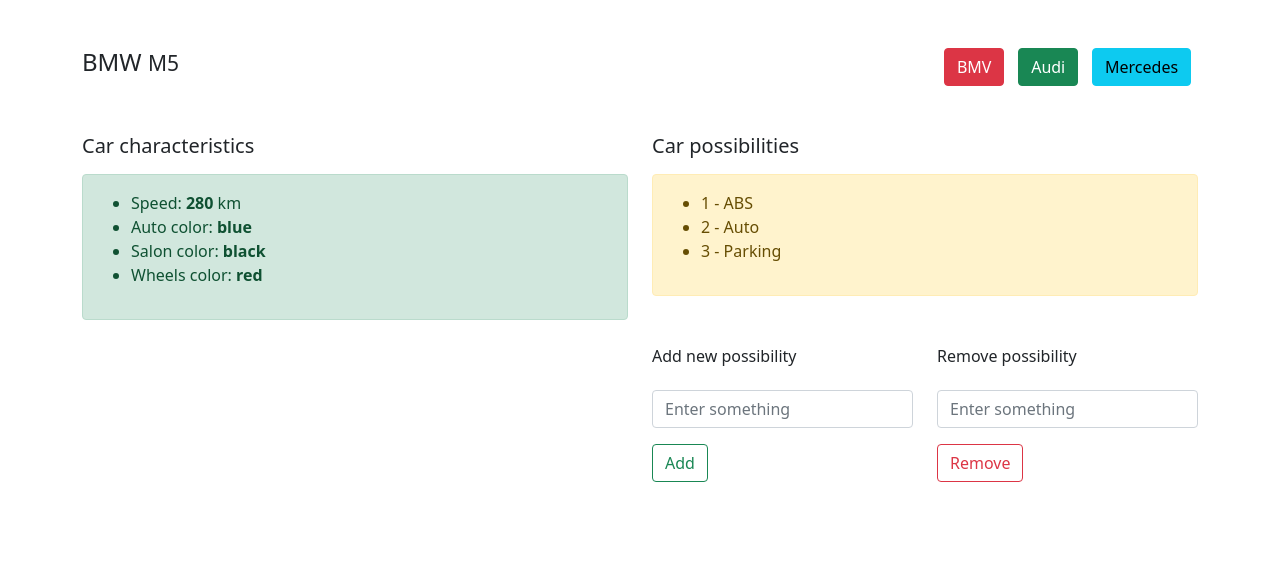
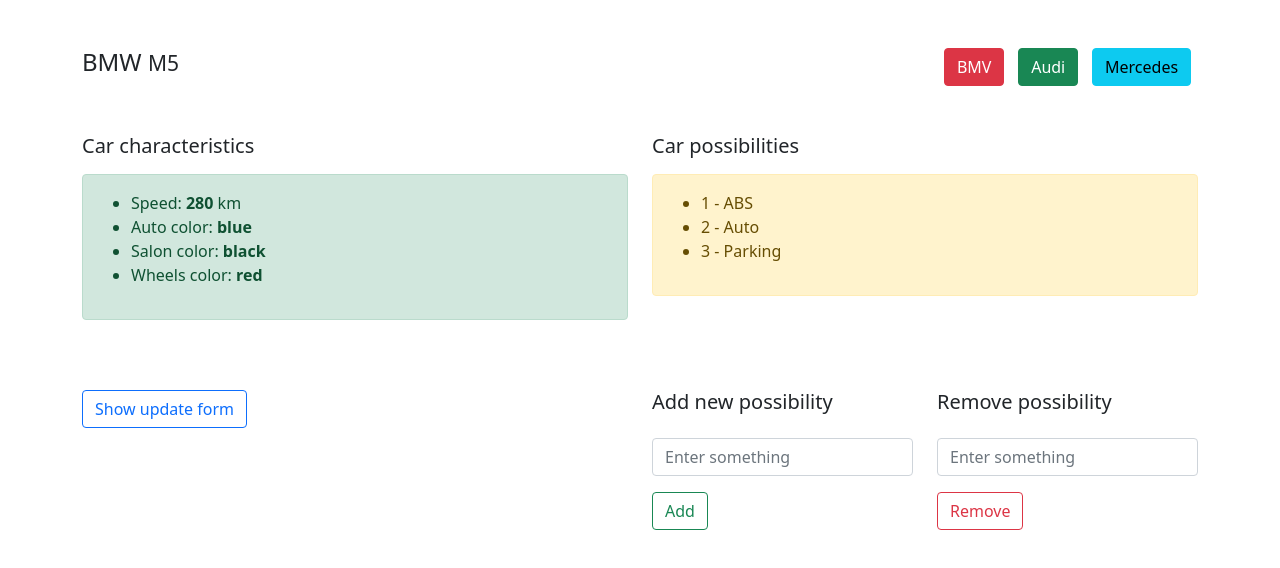
Before and after one commit to MLGMAG/AngularPractice, an Angular app: page / in a window 1280 px wide. Shown: the top 568 px of the page. Built offline with nearby package versions, Linux system fonts and the light colour scheme.

Commit message:
[Feature] Add dynamic update form

```diff
--- a/src/app/app.module.ts
+++ b/src/app/app.module.ts
@@ -1,5 +1,6 @@
 import { BrowserModule } from '@angular/platform-browser';
 import { NgModule } from '@angular/core';
+import { FormsModule } from '@angular/forms';
 
 import { AppRoutingModule } from './app-routing.module';
 import { AppComponent } from './app.component';
@@ -12,7 +13,8 @@ import { CarComponent } from './components/car/car.component';
   ],
   imports: [
     BrowserModule,
-    AppRoutingModule
+    AppRoutingModule,
+    FormsModule
   ],
   providers: [],
   bootstrap: [AppComponent]
--- a/src/app/components/car/car.component.html
+++ b/src/app/components/car/car.component.html
@@ -1,7 +1,7 @@
 <div class="container-fluid">
   <div class="container mt-5">
 
-    <div class="row  mb-5">
+    <div class="row mb-5">
       <h4 class="col-6">
         {{currentCar.name}}
         <small>{{currentCar.model}}</small>
@@ -14,7 +14,7 @@
       </div>
     </div>
 
-    <div class="row">
+    <div class="row mb-4">
       <section class="col-6">
         <h5 class="mb-3">Car characteristics</h5>
 
@@ -39,6 +39,7 @@
 
       <section class="col-6">
         <h5 class="mb-3">Car possibilities</h5>
+
         <div class="alert alert-warning">
           <ul>
             <li *ngFor="let opt of currentCar.options; let i = index">
@@ -46,11 +47,59 @@
             </li>
           </ul>
         </div>
+      </section>
+    </div>
 
-        <div class="row mt-5">
+    <div class="row">
+      <section class="col-6">
+        <form *ngIf="updateForm">
+          <h5>Update car</h5>
+
+          <div class="row">
+            <div class="mb-3 col-6">
+              <label class="form-label" for="model">Model</label>
+              <input type="text" id="model" placeholder="Enter model" class="form-control"
+                     [(ngModel)]="currentCar.model" name="model">
+            </div>
+
+            <div class="mb-3 col-6">
+              <label class="form-label" for="speed">Speed</label>
+              <input type="text" id="speed" placeholder="Enter speed" class="form-control"
+                     [(ngModel)]="currentCar.speed" name="speed">
+            </div>
+          </div>
+
+          <div class="row">
+            <div class="mb-3 col-6">
+              <label class="form-label" for="carColor">Car color</label>
+              <input type="text" id="carColor" placeholder="Enter car color" class="form-control"
+                     [(ngModel)]="currentCar.colors.car" name="colors.car">
+            </div>
+
+            <div class="mb-3 col-6">
+              <label class="form-label" for="salonColor">Salon color</label>
+              <input type="text" id="salonColor" placeholder="Enter salon color" class="form-control"
+                     [(ngModel)]="currentCar.colors.salon" name="colors.salon">
+            </div>
+          </div>
+
+          <div class="row">
+            <div class="mb-3 col-6">
+              <label class="form-label" for="wheelsColor">Wheels color</label>
+              <input type="text" id="wheelsColor" placeholder="Enter wheels color" class="form-control"
+                     [(ngModel)]="currentCar.colors.wheels" name="colors.wheels">
+            </div>
+          </div>
+        </form>
+
+        <button type="button" class="btn btn-outline-primary" (click)="switchUpdateForm()">Show update form</button>
+      </section>
+
+      <section class="col-6">
+        <div class="row">
           <form class="col-6" (submit)="addOpt(newOption.value)">
             <div class="form-group">
-              <label for="newOption" class="h6">Add new possibility</label>
+              <label for="newOption" class="h5">Add new possibility</label>
               <input type="text" id="newOption" placeholder="Enter something"
                      class="form-control mt-3 mb-3" #newOption>
               <button type="submit" class="btn btn-outline-success">Add</button>
@@ -59,7 +108,7 @@
 
           <form class="col-6" (submit)="removeOpt(removeOption.value)">
             <div class="form-group">
-              <label for="removeOption" class="h6">Remove possibility</label>
+              <label for="removeOption" class="h5">Remove possibility</label>
               <input type="text" id="removeOption" placeholder="Enter something"
                      class="form-control mt-3 mb-3" #removeOption>
               <button type="submit" class="btn btn-outline-danger">Remove</button>
--- a/src/app/components/car/car.component.ts
+++ b/src/app/components/car/car.component.ts
@@ -48,6 +48,8 @@ export class CarComponent implements OnInit {
 
   currentCar: Car = this.carsData[0];
 
+  updateForm = false;
+
   // On component init (earlier)
   constructor() {
   }
@@ -69,6 +71,11 @@ export class CarComponent implements OnInit {
     this.currentCar.options = this.currentCar.options.filter(option => option !== removeOption);
     return false;
   }
+
+  switchUpdateForm(): void {
+    this.updateForm = !this.updateForm;
+  }
+
 }
 
 interface Colors {
```
